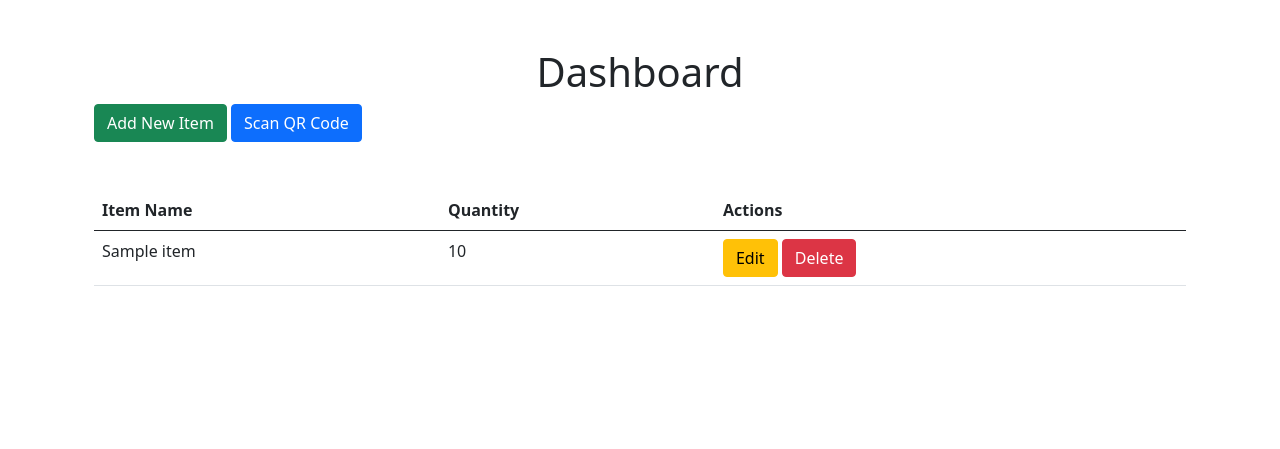
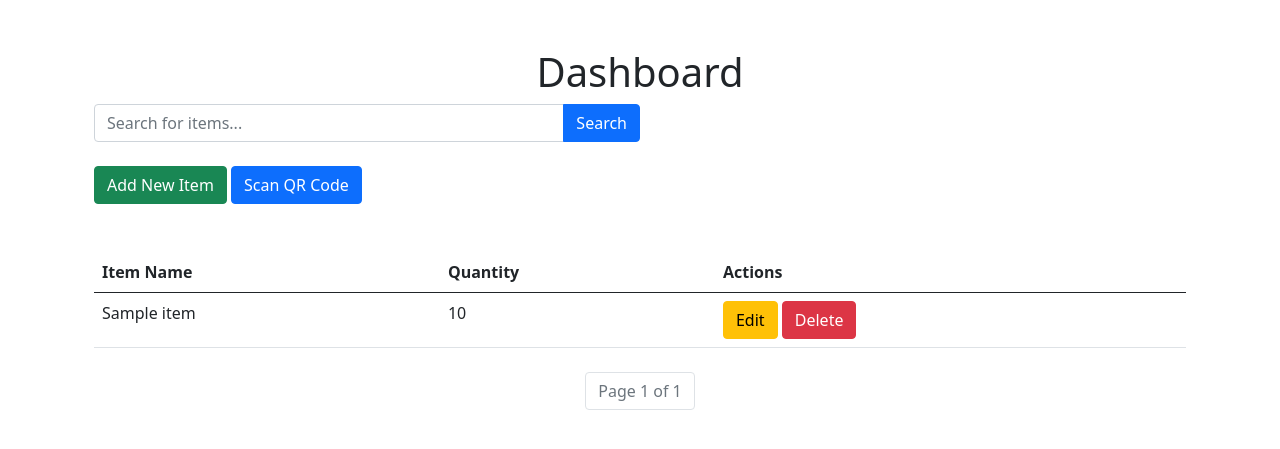
Before and after one commit to Choloooo/gen_store, a Django app: page /dashboard/ in a window 1280 px wide. Shown: the part 56-505 px from the top of the page. Run offline with Django 4.2, Linux system fonts and the light colour scheme; a user stored in the database is signed in; tables that the repository leaves empty hold one stand-in row (values such as "Sample post").

Commit message:
Modified base.html, dashboard.html, urls.py, views.py, and added reports.html

```diff
--- a/inventory/templates/base.html
+++ b/inventory/templates/base.html
@@ -24,13 +24,13 @@
         <div class="collapse navbar-collapse" id="navbarNav">
           <ul class="navbar-nav">
             <li class="nav-item">
-              <a class="nav-link active" aria-current="page" href="#">Dashboard</a>
+              <a class="nav-link active" aria-current="page" href="{% url 'dashboard' %}">Dashboard</a>
             </li>
             <li class="nav-item">
               <a class="nav-link" href="#">Inventory</a>
             </li>
             <li class="nav-item">
-              <a class="nav-link" href="#">Reports</a>
+              <a class="nav-link" href="{% url 'reports' %}">Reports</a>
             </li>
             <li class="nav-item">
               <a class="nav-link" href="#">Contact</a>
--- a/inventory/templates/dashboard.html
+++ b/inventory/templates/dashboard.html
@@ -5,6 +5,19 @@
 {% block content %}
 <div class="container mt-5">
     <h1 class="text-center">Dashboard</h1>
+
+    <!-- Search Bar and Button -->
+    <form method="GET" action="{% url 'dashboard' %}" id="searchForm">
+        <div class="d-flex justify-content-between mb-4">
+            <div class="input-group w-50">
+                <!-- Search input -->
+                <input type="text" id="searchInput" name="q" class="form-control"
+                    value="{{ query }}" placeholder="Search for items..."
+                    oninput="handleSearchInput()">
+                <button type="submit" class="btn btn-primary">Search</button>
+            </div>
+        </div>
+    </form>
 
     <!-- Button to open Add Item modal -->
     <button type="button" class="btn btn-success" data-bs-toggle="modal" data-bs-target="#addItemModal">
@@ -73,8 +86,8 @@
                 <th>Actions</th>
             </tr>
         </thead>
-        <tbody>
-            {% for item in items %}
+        <tbody id="itemTable">
+            {% for item in page_obj %}
             <tr>
                 <td>{{ item.name }}</td>
                 <td>{{ item.quantity }}</td>
@@ -83,19 +96,73 @@
                     <a href="{% url 'delete_item' item.id %}" class="btn btn-danger">Delete</a>
                 </td>
             </tr>
+            {% empty %}
+            <tr>
+                <td colspan="3" class="text-center">No items found</td>
+            </tr>
             {% endfor %}
         </tbody>
     </table>
+
+    <!-- Pagination Controls -->
+    <div class="pagination mt-4 d-flex justify-content-center">
+        <nav aria-label="Page navigation">
+            <ul class="pagination">
+                {% if page_obj.has_previous %}
+                    <li class="page-item">
+                        <a class="page-link" href="?q={{ query }}&page=1" aria-label="First">
+                            <span aria-hidden="true">&laquo;&laquo;</span> First
+                        </a>
+                    </li>
+                    <li class="page-item">
+                        <a class="page-link" href="?q={{ query }}&page={{ page_obj.previous_page_number }}" aria-label="Previous">
+                            <span aria-hidden="true">&laquo;</span> Previous
+                        </a>
+                    </li>
+                {% endif %}
+
+                <li class="page-item disabled">
+                    <span class="page-link">Page {{ page_obj.number }} of {{ page_obj.paginator.num_pages }}</span>
+                </li>
+
+                {% if page_obj.has_next %}
+                    <li class="page-item">
+                        <a class="page-link" href="?q={{ query }}&page={{ page_obj.next_page_number }}" aria-label="Next">
+                            <span aria-hidden="true">&raquo;</span> Next
+                        </a>
+                    </li>
+                    <li class="page-item">
+                        <a class="page-link" href="?q={{ query }}&page={{ page_obj.paginator.num_pages }}" aria-label="Last">
+                            <span aria-hidden="true">&raquo;&raquo;</span> Last
+                        </a>
+                    </li>
+                {% endif %}
+            </ul>
+        </nav>
+    </div>
 </div>
-
 {% endblock %}
 
-<!-- Include necessary scripts -->
+<!-- Include necessary scripts first -->
 <script src="https://code.jquery.com/jquery-3.6.0.min.js"></script>
 <script src="https://cdn.jsdelivr.net/npm/bootstrap@5.1.3/dist/js/bootstrap.bundle.min.js"></script>
-<script src="https://unpkg.com/html5-qrcode/minified/html5-qrcode.min.js"></script>
 
 <script>
+    // Function to handle the search input change
+    function handleSearchInput() {
+        var handleSearchInput = ""
+        let searchInput = document.getElementById('searchInput');
+        let query = searchInput.value;
+
+        // If the input is empty, reset the query and reload the page
+        if (query === "") {
+            window.location.href = "{% url 'dashboard' %}";  // No query parameter
+        }
+    }
+</script>
+
+<script>
+    // QR Code Scanner logic
     let html5QrcodeScanner;
 
     // Function to start the QR code scanner
@@ -155,3 +222,24 @@
         }
     });
 </script>
+
+<!-- Optional: Custom CSS for pagination and buttons -->
+<style>
+    .pagination .page-link {
+        border-radius: 0.25rem;
+        font-weight: 500;
+        color: #007bff;
+    }
+    .pagination .page-link:hover {
+        background-color: #007bff;
+        color: white;
+    }
+    .pagination .page-item.disabled .page-link {
+        color: #6c757d;
+    }
+    .pagination .page-item.active .page-link {
+        background-color: #007bff;
+        border-color: #007bff;
+        color: white;
+    }
+</style>
--- a/inventory/urls.py
+++ b/inventory/urls.py
@@ -9,6 +9,9 @@ from inventory import views
 urlpatterns = [
     path('login/', login_view, name='login'),
     path('dashboard/', dashboard, name='dashboard'),
+    path('reports/', views.reports, name='reports'),
+    path('export/csv/', views.export_csv, name='export_csv'),  # Check this line
+    path('export/pdf/', views.export_pdf, name='export_pdf'),  # Check this line
     path('add-item/', add_item, name='add_item'),
     path('edit-item/<int:item_id>/', edit_item, name='edit_item'),
     path('delete-item/<int:item_id>/', delete_item, name='delete_item'),
--- a/inventory/views.py
+++ b/inventory/views.py
@@ -3,6 +3,7 @@
 from django.shortcuts import render, get_object_or_404, redirect
 from .models import Item, Transaction
 from .forms import ItemForm, TransactionForm, BarcodeScanForm
+from django.core.paginator import Paginator
 from django.contrib.auth.decorators import login_required
 
 from django.contrib.auth import authenticate, login
@@ -12,6 +13,10 @@ from django.shortcuts import render, redirect
 from django.contrib.auth.decorators import login_required
 from django.shortcuts import render
 from .models import Item
+import csv
+from django.http import HttpResponse
+from reportlab.lib.pagesizes import letter
+from reportlab.pdfgen import canvas
 
 
 
@@ -97,8 +102,113 @@ def login_view(request):
 
 @login_required
 def dashboard(request):
+    # Get the search query from the GET parameters, default to an empty string
+    query = request.GET.get('q', '')
+
+    if query:
+        # Filter items based on the query
+        items = Item.objects.filter(name__icontains=query)
+    else:
+        # If no query, show all items
+        items = Item.objects.all()
+
+    # Paginate the queryset
+    paginator = Paginator(items, 10)  # Show 10 items per page
+
+    # Get the current page number from the URL
+    page_number = request.GET.get('page')
+
+    # Get the items for the current page
+    page_obj = paginator.get_page(page_number)
+
+    # Pass the page_obj and query to the template
+    return render(request, 'dashboard.html', {'page_obj': page_obj, 'query': query})
+
+
+
+def reports(request):
+    # Get all items from the database
     items = Item.objects.all()
-    return render(request, 'dashboard.html', {'items': items})
+
+    # Calculate the total number of items
+    total_items = items.count()
+
+    # Calculate the total quantity of all items
+    total_quantity = sum(item.quantity for item in items)
+
+    # Pass these values to the template
+    return render(request, 'reports.html', {
+        'total_items': total_items,
+        'total_quantity': total_quantity,
+        'items': items
+    })
+
+
+def export_csv(request):
+    items = Item.objects.all()
+    total_items = items.count()
+    total_quantity = sum(item.quantity for item in items)
+
+    # Create the response object for CSV
+    response = HttpResponse(content_type='text/csv')
+    response['Content-Disposition'] = 'attachment; filename="inventory_report.csv"'
+
+    # Create the CSV writer
+    writer = csv.writer(response)
+
+    # Write the header row
+    writer.writerow(['Item Name', 'Quantity'])
+    for item in items:
+        writer.writerow([item.name, item.quantity])
+
+    # You can also add the summary information at the bottom
+    writer.writerow([])
+    writer.writerow(['Total Number of Items', total_items])
+    writer.writerow(['Total Quantity', total_quantity])
+
+    return response
+
+def export_pdf(request):
+    items = Item.objects.all()
+    total_items = items.count()
+    total_quantity = sum(item.quantity for item in items)
+
+    # Create the response object for PDF
+    response = HttpResponse(content_type='application/pdf')
+    response['Content-Disposition'] = 'attachment; filename="inventory_report.pdf"'
+
+    # Create the PDF object and set up the canvas
+    p = canvas.Canvas(response, pagesize=letter)
+    width, height = letter
+
+    # Title
+    p.setFont("Helvetica-Bold", 16)
+    p.drawString(200, height - 40, "Inventory Report")
+
+    # Add the summary
+    p.setFont("Helvetica", 12)
+    p.drawString(30, height - 80, f"Total Number of Items: {total_items}")
+    p.drawString(30, height - 100, f"Total Quantity of Items: {total_quantity}")
+
+    # Add a table with item names and quantities
+    p.setFont("Helvetica-Bold", 12)
+    p.drawString(30, height - 140, "Item Name")
+    p.drawString(300, height - 140, "Quantity")
+
+    # Write item data into the PDF
+    y_position = height - 160
+    p.setFont("Helvetica", 12)
+    for item in items:
+        p.drawString(30, y_position, item.name)
+        p.drawString(300, y_position, str(item.quantity))
+        y_position -= 20  # Move down for the next item
+
+    # Save the PDF
+    p.showPage()
+    p.save()
+
+    return response
+
 
 
 
```
Also changed, not shown: inventory/templates/reports.html (added, +67 -0 lines).
